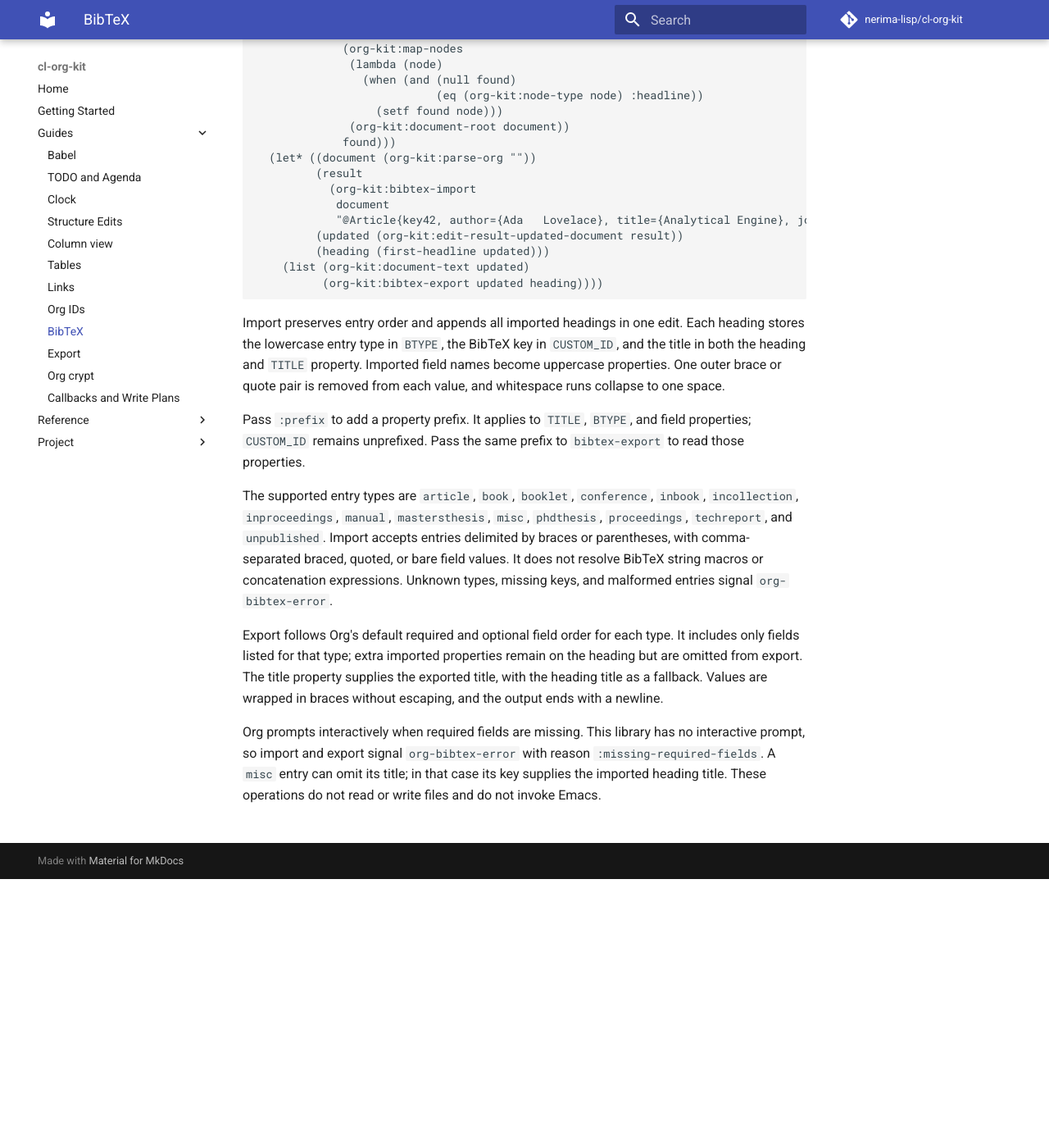
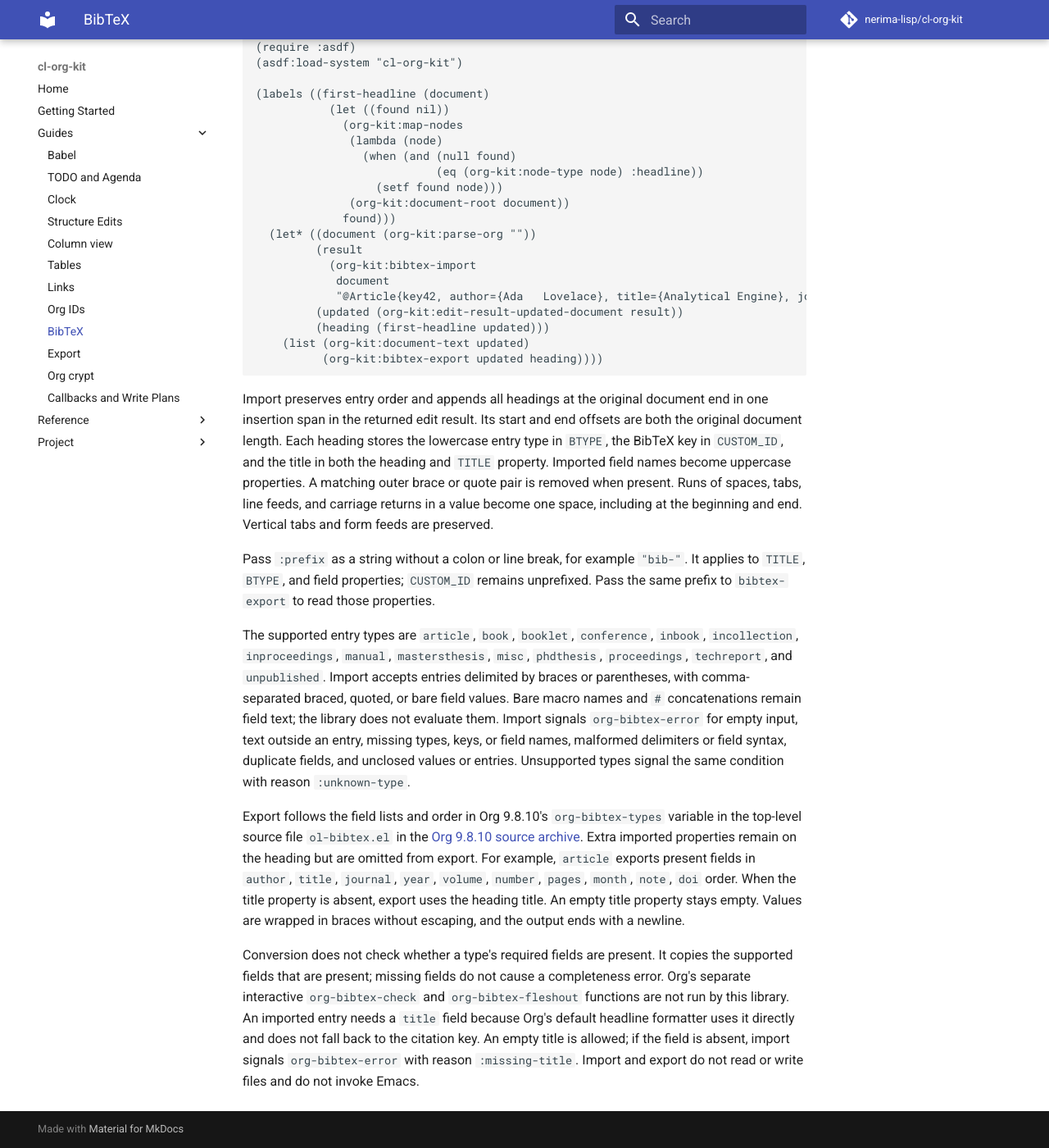
Before and after one commit to nerima-lisp/cl-org-kit, an MkDocs documentation site: the page built from docs/src/guides/bibtex.md, in a window 1280 px wide and 1400 px high, scrolled down 328 px. Shown: the whole window at 82% size. Built offline with MkDocs 1.6.1 and Material for MkDocs 9.7.7, drawn with Linux system fonts in a browser that asks for light colours; comment, search, counter and statistics services are not loaded; some of the changed text lies outside the part shown.

Commit message:
fix(bibtex): match Org 9.8.10 conversion

````diff
--- a/docs/src/guides/bibtex.md
+++ b/docs/src/guides/bibtex.md
@@ -2,8 +2,13 @@
 
 `bibtex-import` appends BibTeX entries to an Org document as top-level
 headings. It returns an `edit-result`; read the updated document from
-`edit-result-updated-document`. `bibtex-export` serializes one heading as a
-BibTeX entry.
+`edit-result-updated-document`. Import leaves the input document unchanged.
+`bibtex-export` serializes one heading as a BibTeX entry.
+
+From the repository root, start the project development shell with
+`nix develop --command sbcl`, then evaluate this block in the REPL. It returns
+two strings: updated Org text beginning with `* Analytical Engine`, followed
+by BibTeX output beginning with `@article{key42,`.
 
 ```lisp
 (require :asdf)
@@ -29,32 +34,47 @@ BibTeX entry.
           (org-kit:bibtex-export updated heading))))
 ```
 
-Import preserves entry order and appends all imported headings in one edit.
+Import preserves entry order and appends all headings at the original document
+end in one insertion span in the returned edit result. Its start and end
+offsets are both the original document length.
 Each heading stores the lowercase entry type in `BTYPE`, the BibTeX key in
 `CUSTOM_ID`, and the title in both the heading and `TITLE` property. Imported
-field names become uppercase properties. One outer brace or quote pair is
-removed from each value, and whitespace runs collapse to one space.
+field names become uppercase properties. A matching outer brace or quote pair
+is removed when present. Runs of spaces, tabs, line feeds, and carriage returns
+in a value become one space, including at the beginning and end. Vertical tabs
+and form feeds are preserved.
 
-Pass `:prefix` to add a property prefix. It applies to `TITLE`, `BTYPE`, and
-field properties; `CUSTOM_ID` remains unprefixed. Pass the same prefix to
-`bibtex-export` to read those properties.
+Pass `:prefix` as a string without a colon or line break, for example
+`"bib-"`. It applies to `TITLE`, `BTYPE`, and field properties; `CUSTOM_ID`
+remains unprefixed. Pass the same prefix to `bibtex-export` to read those
+properties.
 
 The supported entry types are `article`, `book`, `booklet`, `conference`,
 `inbook`, `incollection`, `inproceedings`, `manual`, `mastersthesis`, `misc`,
 `phdthesis`, `proceedings`, `techreport`, and `unpublished`. Import accepts
 entries delimited by braces or parentheses, with comma-separated braced,
-quoted, or bare field values. It does not resolve BibTeX string macros or
-concatenation expressions. Unknown types, missing keys, and malformed entries
-signal `org-bibtex-error`.
+quoted, or bare field values. Bare macro names and `#` concatenations remain
+field text; the library does not evaluate them. Import signals
+`org-bibtex-error` for empty input, text outside an entry, missing types, keys,
+or field names, malformed delimiters or field syntax, duplicate fields, and
+unclosed values or entries. Unsupported types signal the same condition with
+reason `:unknown-type`.
 
-Export follows Org's default required and optional field order for each type.
-It includes only fields listed for that type; extra imported properties remain
-on the heading but are omitted from export. The title property supplies the
-exported title, with the heading title as a fallback. Values are wrapped in
-braces without escaping, and the output ends with a newline.
+Export follows the field lists and order in Org 9.8.10's `org-bibtex-types`
+variable in the top-level source file `ol-bibtex.el` in the
+[Org 9.8.10 source archive](https://elpa.gnu.org/packages/org-9.8.10.tar).
+Extra imported properties remain on the heading but are omitted from export.
+For example, `article` exports present fields in `author`, `title`, `journal`,
+`year`, `volume`, `number`, `pages`, `month`, `note`, `doi` order.
+When the title property is absent, export uses the heading title. An empty
+title property stays empty. Values are wrapped in braces without escaping, and
+the output ends with a newline.
 
-Org prompts interactively when required fields are missing. This library has no
-interactive prompt, so import and export signal `org-bibtex-error` with reason
-`:missing-required-fields`. A `misc` entry can omit its title; in that case its
-key supplies the imported heading title. These operations do not read or write
-files and do not invoke Emacs.
+Conversion does not check whether a type's required fields are present. It
+copies the supported fields that are present; missing fields do not cause a
+completeness error. Org's separate interactive `org-bibtex-check` and
+`org-bibtex-fleshout` functions are not run by this library. An imported entry
+needs a `title` field because Org's default headline formatter uses it directly
+and does not fall back to the citation key. An empty title is allowed; if the
+field is absent, import signals `org-bibtex-error` with reason `:missing-title`.
+Import and export do not read or write files and do not invoke Emacs.
````
Also changed, not shown: 2 other files.
